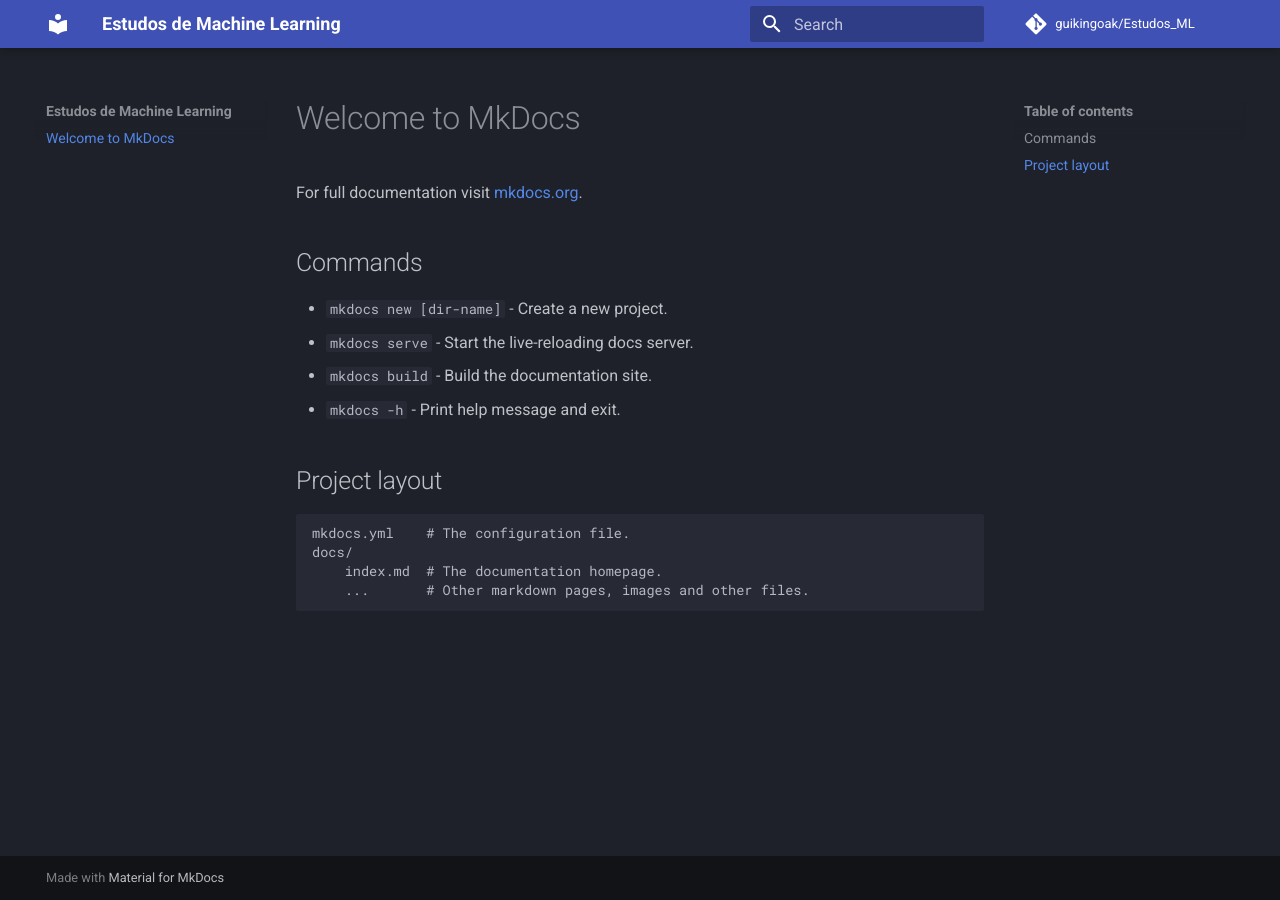
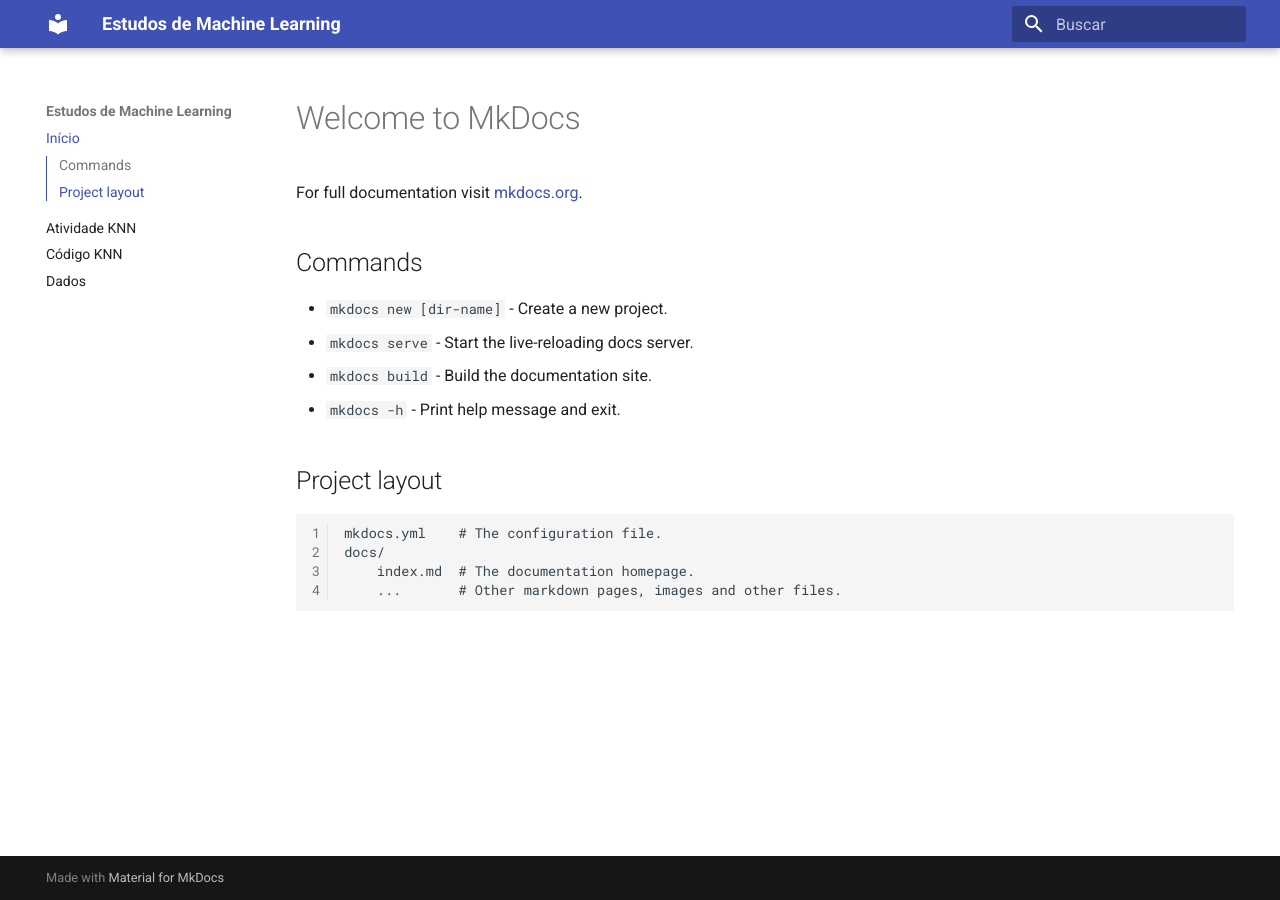
Before and after one commit to guikingoak/Estudos_ML, an MkDocs documentation site: the page built from docs/index.md, in a window 1280 px wide. Built offline with MkDocs 1.6.1 and Material for MkDocs 9.7.7, drawn with Linux system fonts in a browser that asks for light colours; comment, search, counter and statistics services are not loaded.

Commit message:
Fix de inconsistencias.

```diff
--- a/mkdocs.yml
+++ b/mkdocs.yml
@@ -1,31 +1,28 @@
 site_name: Estudos de Machine Learning
 site_url: https://guikingoak.github.io/Estudos_ML/
-repo_url: https://github.com/guikingoak/Estudos_ML
-repo_name: guikingoak/Estudos_ML
+
 theme:
   name: material
-  palette:
-    scheme: slate
-    features:
+  language: pt
+  features:
     - navigation.instant
-    - navigation.tabs
-    - navigation.top
-    - search.highlight
-    - search.share
     - toc.integrate
+    - code-copy
 
-    markdown_extensions:
-      - codehilite:
-          guess_lang: false
-      - admonition
-      - toc:
-          permalink: true
+nav:
+  - Início: index.md
+  - Atividade KNN: atvknn.md
+  - Código KNN: atvknn.py
+  - Dados: ytktk.csv
 
-    nav:
-      - Início: index.md
-      - Atividade KNN: atvknn.md
-      - Dados: ytktk.csv
-      - Código: atvknn.py
+markdown_extensions:
+  - codehilite:
+      guess_lang: false
+      linenums: true
+  - admonition
+  - toc:
+      permalink: true
+
 plugins:
   - search
   - git-revision-date-localized:
```
